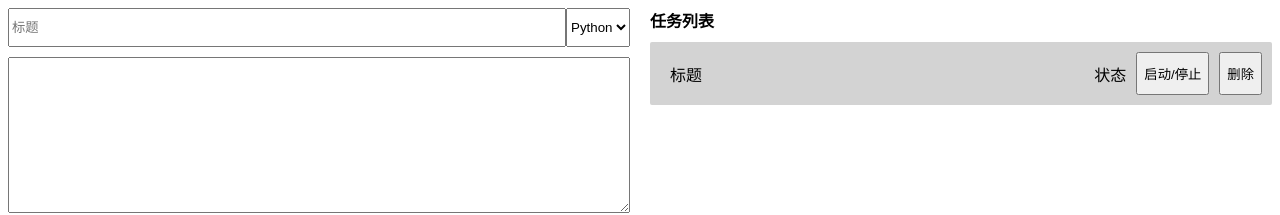
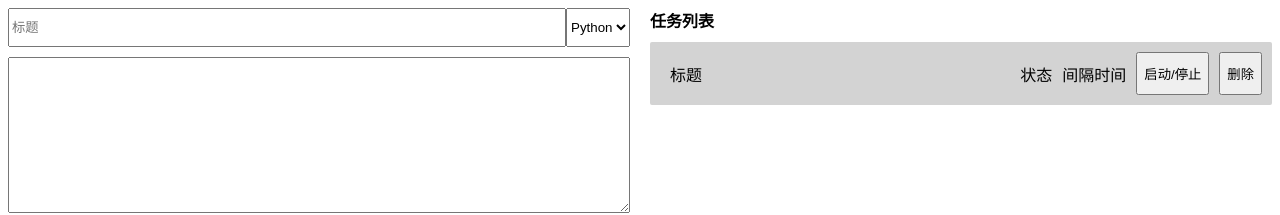
Before and after one commit to EricJeffrey/online_scriptor, a plain HTML site: page frontend/index.html in a window 1280 px wide. Shown: the top 215 px of the page. Drawn offline with Linux system fonts and the light colour scheme.

Commit message:
add feasibility content

```diff
--- a/frontend/index.html
+++ b/frontend/index.html
@@ -32,6 +32,7 @@
                     标题
                 </container>
                 <container nogrow>状态</container>
+                <container nogrow>间隔时间</container>
                 <container nogrow><button>启动/停止</button></container>
                 <container nogrow><button>删除</button></container>
             </list-item>
```
Also changed, not shown: 3 other files.
